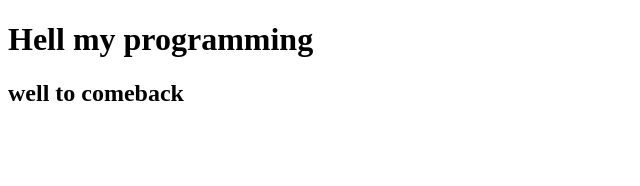
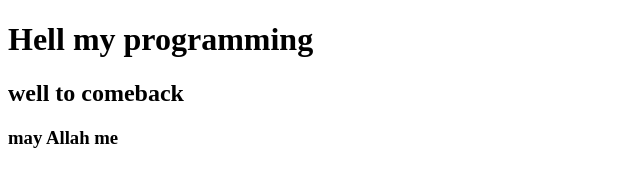
Before and after one commit to hossain2021/apple-project, a plain HTML site: page index.html in a window 1280 px wide. Shown: the whole page, without its empty margins (0-640 px from the left). Drawn offline with Linux system fonts and the light colour scheme.

Commit message:
allah help

```diff
--- a/index.html
+++ b/index.html
@@ -10,6 +10,7 @@
 <body>
     <h1>Hell my programming</h1>
     <h2>well to comeback</h2>
+    <h3>may Allah me</h3>
 </body>
 
 </html>
```
